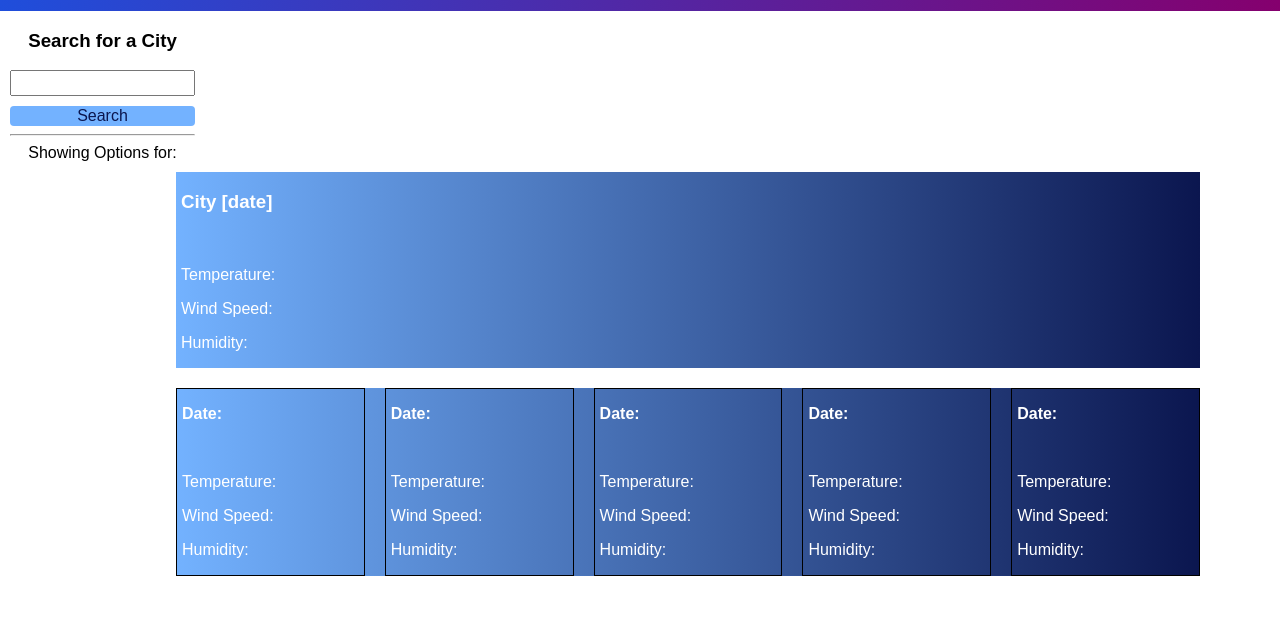
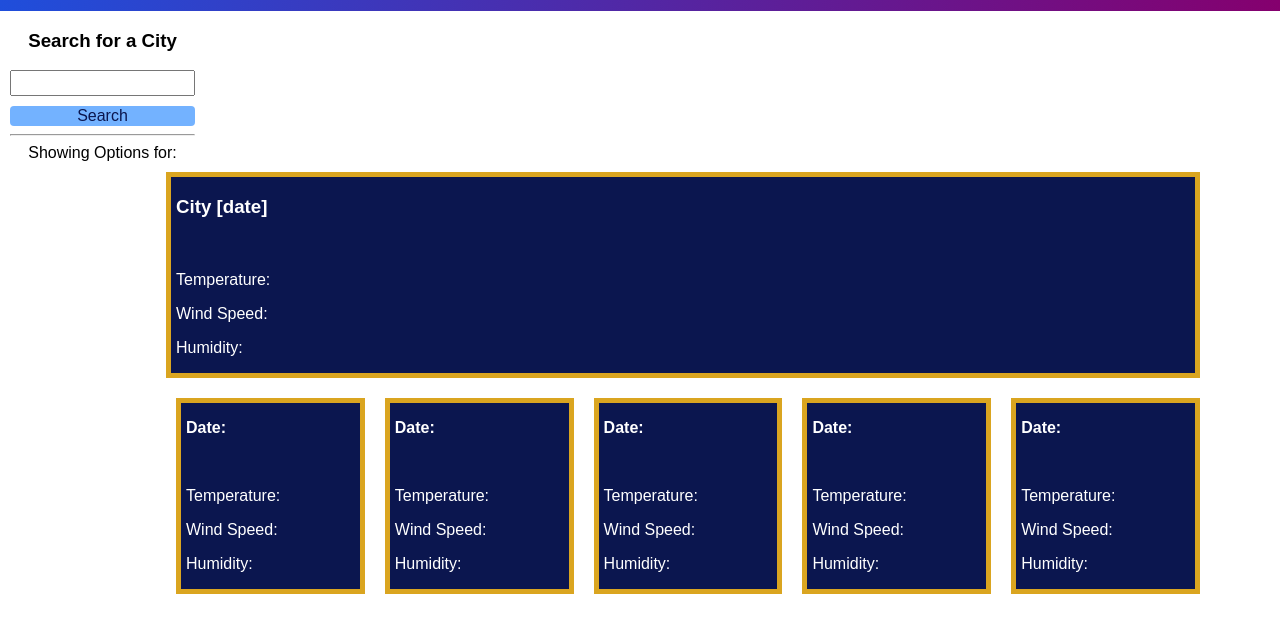
Before and after one commit to Tzuzu/Weather-Application, a plain HTML site: page index.html in a window 1280 px wide. Shown: the part 89-722 px from the top of the page. Drawn offline with nearby package versions, Linux system fonts and the light colour scheme.

Commit message:
css changes

```diff
--- a/style.css
+++ b/style.css
@@ -37,8 +37,9 @@ header {
     float: right;
     width: 80%;
     color: white;
-    background: var(--lighttodarkblue);;
+    background: var(--darkblue);;
     margin: 10px 80px 10px 0px;
+    border: 5px solid goldenrod;
 }
 
 .weatherDisplay div {
@@ -56,13 +57,13 @@ header {
     display: flex;
     gap: 10px;
     text-align: left;
-    background: var(--lighttodarkblue);
 }
 
 .forecast {
     flex: 1;
-    border: 1px solid black;
     padding-left: 5px;
+    border: 5px solid goldenrod;
+    background: var(--darkblue);
 }
 
 button {
```
